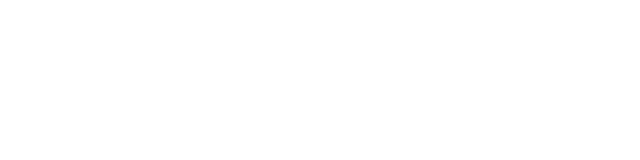
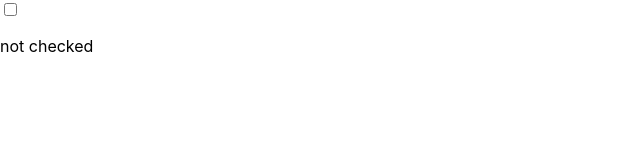
Before and after one commit to nikhilsaraswat/react-django, a React (Create React App) app: page / in a window 1280 px wide. Shown: the top 160 px of the page, without its empty margins (0-640 px from the left). Built offline with nearby package versions, Linux system fonts and the light colour scheme.

Commit message:
useReducer

```diff
--- a/src/AppFour.js
+++ b/src/AppFour.js
@@ -1,10 +1,22 @@
-// UseEffect Hook
+// use Reducer
 import './App.css';
-import {useEffect, useState} from 'react'
+import {useReducer} from 'react'
 
 
 function AppFour(){
-    return
+    const [checked, toggle] = useReducer((    // toggle is an reducer function, it will take two argument intial state and function.
+        checked => !checked),
+        false)
+
+    return (
+        <>
+
+        <input type="checkbox"
+        value={checked}
+        onChange={toggle}/>
+        <p>{checked ? "checked" : "not checked"} </p>
+        </>
+    )
 }
 
 export default AppFour
```
